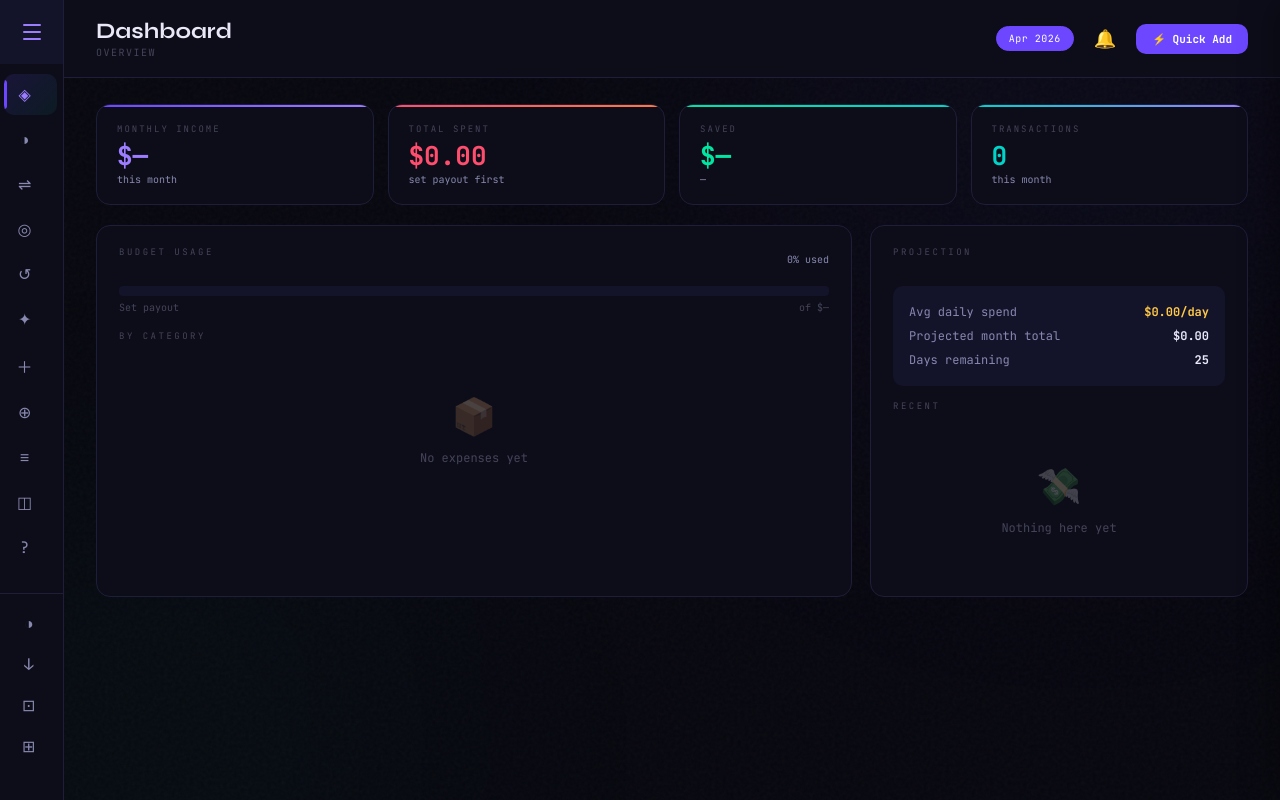
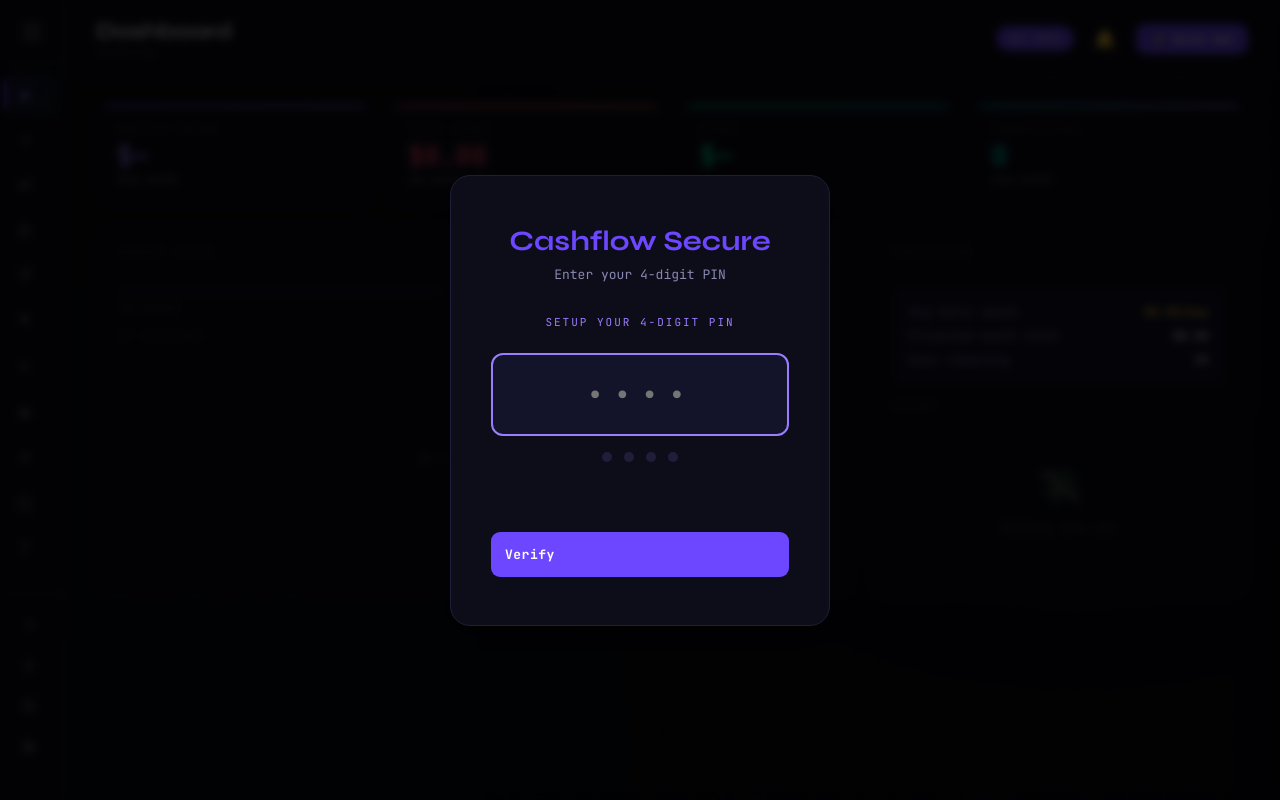
Before and after one commit to Achiever10123/Cashero-AI, a plain HTML site: page index.html in a window 1280 px wide. Drawn offline with nearby package versions, Linux system fonts and the light colour scheme.

Commit message:
added pin modal

```diff
--- a/index.html
+++ b/index.html
@@ -162,6 +162,39 @@
           style="flex-shrink: 0"
         >
           Clear all
+        </button>
+      </div>
+    </div>
+
+    <!-- PIN Modal -->
+    <div id="pin-overlay" class="pin-overlay active">
+      <div class="pin-modal">
+        <div class="pin-header">
+          <h1 class="pin-title">Cashflow Secure</h1>
+          <p class="pin-subtitle">Enter your 4-digit PIN</p>
+        </div>
+        <div class="pin-mode-label" id="pin-mode-label">Setup your PIN</div>
+        <div class="pin-input-group">
+          <input
+            type="password"
+            id="pin-input"
+            class="pin-input"
+            placeholder="••••"
+            maxlength="4"
+            inputmode="numeric"
+            onkeydown="handlePinKey(event)"
+            onInput="validatePinInput(this)"
+          />
+          <div class="pin-dots" id="pin-dots">
+            <span class="pin-dot"></span>
+            <span class="pin-dot"></span>
+            <span class="pin-dot"></span>
+            <span class="pin-dot"></span>
+          </div>
+        </div>
+        <div class="pin-message" id="pin-message"></div>
+        <button class="btn btn-primary pin-submit-btn" onclick="submitPin()">
+          Verify
         </button>
       </div>
     </div>
--- a/main.js
+++ b/main.js
@@ -248,7 +248,8 @@
         : "var(--accent)";
   document.getElementById("budget-pct-label").textContent =
     barPct.toFixed(0) + "% used";
-    document.getElementById("budget-left").textContent = payout > 0 ? fmt(spent) + " spent" : "Set payout";
+  document.getElementById("budget-left").textContent =
+    payout > 0 ? fmt(spent) + " spent" : "Set payout";
   document.getElementById("budget-right").textContent =
     "of " + (payout > 0 ? fmt(payout) : "$—");
 
@@ -873,9 +874,7 @@
     toast("Enter a valid amount", "err");
     return;
   }
-    S.payouts = S.payouts.filter(
-      (p) => !(p.year === year && p.month === month),
-    );
+  S.payouts = S.payouts.filter((p) => !(p.year === year && p.month === month));
   S.payouts.push({ id: Date.now(), amount, month, year, note });
   save();
   document.getElementById("p-amount").value = "";
@@ -1093,7 +1092,6 @@ Respond ONLY with valid JSON (no markdown). Be brutally honest but with dark hum
     analysisLastRun = Date.now();
     localStorage.setItem("cashflow_last_analysis", analysisLastRun.toString());
     startCooldownTimer(btn, 60);
-
   } catch (e) {
     out.innerHTML = `<div style="color:var(--red);font-size:12px">Analysis failed — try again</div>`;
     toast("Analysis failed", "err");
@@ -1157,8 +1155,7 @@ Respond ONLY with valid JSON (no markdown). Be brutally honest but with dark hum
 // ═══════════════════════════════════════════
 function renderCheckinBanner() {
   const area = document.getElementById("checkin-area");
-    const needsCheckin =
-      !S.lastCheckinDate || isOlderThan(S.lastCheckinDate, 7);
+  const needsCheckin = !S.lastCheckinDate || isOlderThan(S.lastCheckinDate, 7);
   if (!needsCheckin || !monthExpenses(activeMonth).length) {
     area.innerHTML = "";
     return;
@@ -1431,10 +1428,158 @@ If amount not found, use 0. Pick the closest matching category.`;
 }
 
 // ═══════════════════════════════════════════
+//  PIN SECURITY
+// ═══════════════════════════════════════════
+
+// Hash PIN using SubtleCrypto (Web Crypto API)
+async function hashPin(pin) {
+  const encoder = new TextEncoder();
+  const data = encoder.encode(pin);
+  const hashBuffer = await crypto.subtle.digest("SHA-256", data);
+  const hashArray = Array.from(new Uint8Array(hashBuffer));
+  const hashHex = hashArray
+    .map((b) => b.toString(16).padStart(2, "0"))
+    .join("");
+  return hashHex;
+}
+
+// Check if PIN is set in localStorage
+function isPinSet() {
+  return !!localStorage.getItem("cashflow_pin_hash");
+}
+
+// Show/hide PIN overlay
+function showPinOverlay(mode = "verify") {
+  const overlay = document.getElementById("pin-overlay");
+  const modeLabel = document.getElementById("pin-mode-label");
+  const input = document.getElementById("pin-input");
+  const msg = document.getElementById("pin-message");
+
+  overlay.classList.add("active");
+  input.value = "";
+  msg.textContent = "";
+  msg.classList.remove("error", "success");
+  updatePinDots(0);
+
+  if (mode === "setup") {
+    modeLabel.textContent = "Setup your 4-digit PIN";
+  } else {
+    modeLabel.textContent = "Enter your PIN to continue";
+  }
+
+  input.focus();
+}
+
+function hidePinOverlay() {
+  const overlay = document.getElementById("pin-overlay");
+  overlay.classList.remove("active");
+}
+
+// Update PIN dots display
+function updatePinDots(count) {
+  const dots = document.querySelectorAll(".pin-dot");
+  dots.forEach((dot, idx) => {
+    if (idx < count) {
+      dot.classList.add("filled");
+    } else {
+      dot.classList.remove("filled");
+    }
+  });
+}
+
+// Validate PIN input (numbers only, max 4)
+function validatePinInput(input) {
+  input.value = input.value.replace(/[^0-9]/g, "").slice(0, 4);
+  updatePinDots(input.value.length);
+}
+
+// Handle PIN key press
+function handlePinKey(event) {
+  if (event.key === "Enter") {
+    submitPin();
+  }
+}
+
+// Submit PIN
+async function submitPin() {
+  const input = document.getElementById("pin-input");
+  const pin = input.value.trim();
+  const msg = document.getElementById("pin-message");
+  const btn = document.querySelector(".pin-submit-btn");
+
+  if (pin.length !== 4) {
+    msg.textContent = "PIN must be 4 digits";
+    msg.classList.add("error");
+    input.classList.add("error");
+    setTimeout(() => {
+      input.classList.remove("error");
+    }, 500);
+    return;
+  }
+
+  btn.disabled = true;
+  msg.textContent = "Verifying...";
+  msg.classList.remove("error", "success");
+
+  try {
+    const pinHash = await hashPin(pin);
+    const storedHash = localStorage.getItem("cashflow_pin_hash");
+
+    if (isPinSet()) {
+      // Verify existing PIN
+      if (pinHash === storedHash) {
+        msg.textContent = "Access granted ✓";
+        msg.classList.add("success");
+        setTimeout(() => {
+          hidePinOverlay();
+          input.value = "";
+        }, 500);
+      } else {
+        msg.textContent = "Incorrect PIN";
+        msg.classList.add("error");
+        input.classList.add("error");
+        input.value = "";
+        updatePinDots(0);
+        setTimeout(() => {
+          input.classList.remove("error");
+        }, 500);
+      }
+    } else {
+      // Set new PIN (setup mode)
+      localStorage.setItem("cashflow_pin_hash", pinHash);
+      msg.textContent = "PIN set successfully ✓";
+      msg.classList.add("success");
+      setTimeout(() => {
+        hidePinOverlay();
+        input.value = "";
+        toast("PIN secured. Use it to access your data next time.", "ok");
+      }, 500);
+    }
+  } catch (e) {
+    msg.textContent = "Error: " + e.message;
+    msg.classList.add("error");
+  }
+
+  btn.disabled = false;
+}
+
+// Initialize PIN on app load
+function initPin() {
+  if (isPinSet()) {
+    // Show verification screen
+    showPinOverlay("verify");
+  } else {
+    // Show setup screen
+    showPinOverlay("setup");
+  }
+}
+
+// ═══════════════════════════════════════════
 //  BOOT
 // ═══════════════════════════════════════════
 load();
 applyTheme();
+initPin();
 initSelects();
 renderMonthPills();
 renderAll();
@@ -1628,9 +1773,7 @@ If amount not found, use 0. Pick the closest matching category.`;
   // Highlights
   const withPayout = mData.filter((d) => d.payout > 0 && d.saved >= 0);
   const bestSaveMo = withPayout.length
-      ? [...withPayout].sort(
-          (a, b) => b.saved / b.payout - a.saved / a.payout,
-        )[0]
+    ? [...withPayout].sort((a, b) => b.saved / b.payout - a.saved / a.payout)[0]
     : null;
   const activeMData = mData.filter((d) => d.spent > 0);
   const worstMo = activeMData.length
@@ -1738,9 +1881,7 @@ If amount not found, use 0. Pick the closest matching category.`;
         },
         {
           label: "Saved",
-            data: mData.map((d) =>
-              d.payout > 0 ? Math.max(0, d.saved) : null,
-            ),
+          data: mData.map((d) => (d.payout > 0 ? Math.max(0, d.saved) : null)),
           borderColor: "#00e5a0",
           backgroundColor: "#00e5a010",
           fill: true,
@@ -1804,9 +1945,7 @@ If amount not found, use 0. Pick the closest matching category.`;
 
 function loadNotifications() {
   try {
-      notifications = JSON.parse(
-        localStorage.getItem("cashflow_notifs") || "[]",
-      );
+    notifications = JSON.parse(localStorage.getItem("cashflow_notifs") || "[]");
   } catch {
     notifications = [];
   }
@@ -2023,10 +2162,7 @@ If amount not found, use 0. Pick the closest matching category.`;
     }
   });
   if (newAlerts.length)
-      localStorage.setItem(
-        alertKey,
-        JSON.stringify([...alerted, ...newAlerts]),
-      );
+    localStorage.setItem(alertKey, JSON.stringify([...alerted, ...newAlerts]));
 }
 
 function daysRemainingInMonth() {
@@ -2045,7 +2181,7 @@ If amount not found, use 0. Pick the closest matching category.`;
 // ═══════════════════════════════════════════
 //  RESTORE COOLDOWN ON PAGE LOAD
 // ═══════════════════════════════════════════
-  (function() {
+(function () {
   const lastAnalysisTime = localStorage.getItem("cashflow_last_analysis");
   if (lastAnalysisTime) {
     analysisLastRun = parseInt(lastAnalysisTime);
--- a/style.css
+++ b/style.css
@@ -1835,3 +1835,158 @@ nav {
 .help-content p:last-child {
   margin-bottom: 0;
 }
+
+/* ═══ PIN MODAL ═══ */
+.pin-overlay {
+  position: fixed;
+  inset: 0;
+  background: rgba(0, 0, 0, 0.8);
+  display: flex;
+  align-items: center;
+  justify-content: center;
+  z-index: 9999;
+  backdrop-filter: blur(4px);
+  pointer-events: none;
+  opacity: 0;
+  visibility: hidden;
+  transition:
+    opacity 0.3s,
+    visibility 0.3s;
+}
+.pin-overlay.active {
+  opacity: 1;
+  visibility: visible;
+  pointer-events: all;
+}
+.pin-modal {
+  background: var(--bg2);
+  border: 1px solid var(--border);
+  border-radius: 20px;
+  padding: 48px 40px;
+  max-width: 380px;
+  width: 90%;
+  box-shadow: var(--shadow);
+  animation: pinSlideIn 0.4s cubic-bezier(0.34, 1.56, 0.64, 1);
+}
+@keyframes pinSlideIn {
+  from {
+    opacity: 0;
+    transform: translateY(20px);
+  }
+  to {
+    opacity: 1;
+    transform: translateY(0);
+  }
+}
+.pin-header {
+  text-align: center;
+  margin-bottom: 32px;
+}
+.pin-title {
+  font-family: var(--sans);
+  font-size: 28px;
+  font-weight: 700;
+  color: var(--accent);
+  margin-bottom: 8px;
+}
+.pin-subtitle {
+  font-size: 13px;
+  color: var(--text2);
+}
+.pin-mode-label {
+  font-size: 11px;
+  color: var(--accent2);
+  letter-spacing: 2px;
+  text-transform: uppercase;
+  text-align: center;
+  margin-bottom: 24px;
+}
+.pin-input-group {
+  margin-bottom: 28px;
+}
+.pin-input {
+  width: 100%;
+  padding: 18px;
+  background: var(--bg3);
+  border: 2px solid var(--border);
+  border-radius: 12px;
+  font-family: var(--mono);
+  font-size: 32px;
+  color: var(--accent);
+  text-align: center;
+  letter-spacing: 8px;
+  transition: border-color 0.2s;
+  margin-bottom: 16px;
+}
+.pin-input:focus {
+  outline: none;
+  border-color: var(--accent2);
+}
+.pin-input.error {
+  border-color: var(--red);
+  animation: shake 0.3s;
+}
+@keyframes shake {
+  0%,
+  100% {
+    transform: translateX(0);
+  }
+  25% {
+    transform: translateX(-8px);
+  }
+  75% {
+    transform: translateX(8px);
+  }
+}
+.pin-dots {
+  display: flex;
+  justify-content: center;
+  gap: 12px;
+}
+.pin-dot {
+  width: 10px;
+  height: 10px;
+  border-radius: 50%;
+  background: var(--border);
+  transition: background 0.2s;
+}
+.pin-dot.filled {
+  background: var(--accent);
+}
+.pin-message {
+  text-align: center;
+  font-size: 12px;
+  color: var(--text2);
+  height: 18px;
+  margin-bottom: 24px;
+}
+.pin-message.error {
+  color: var(--red);
+}
+.pin-message.success {
+  color: var(--green);
+}
+.pin-submit-btn {
+  width: 100%;
+  padding: 14px;
+  font-size: 13px;
+  font-weight: 600;
+}
+
+@media (max-width: 768px) {
+  .pin-modal {
+    padding: 36px 28px;
+    border-radius: 16px;
+  }
+  .pin-title {
+    font-size: 22px;
+  }
+  .pin-input {
+    padding: 16px;
+    font-size: 28px;
+  }
+  .pin-submit-btn {
+    padding: 12px;
+    font-size: 12px;
+  }
+}
```
Lines whose indentation alone changed are shown as unchanged.
